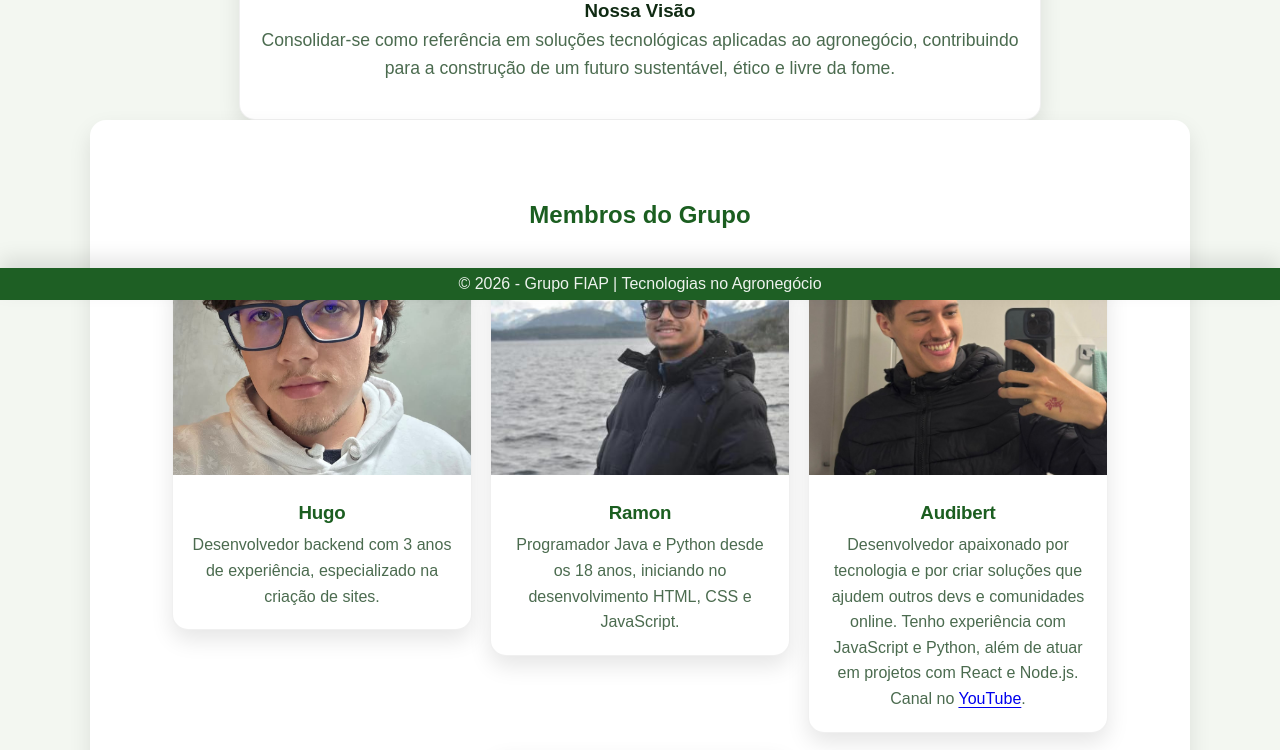
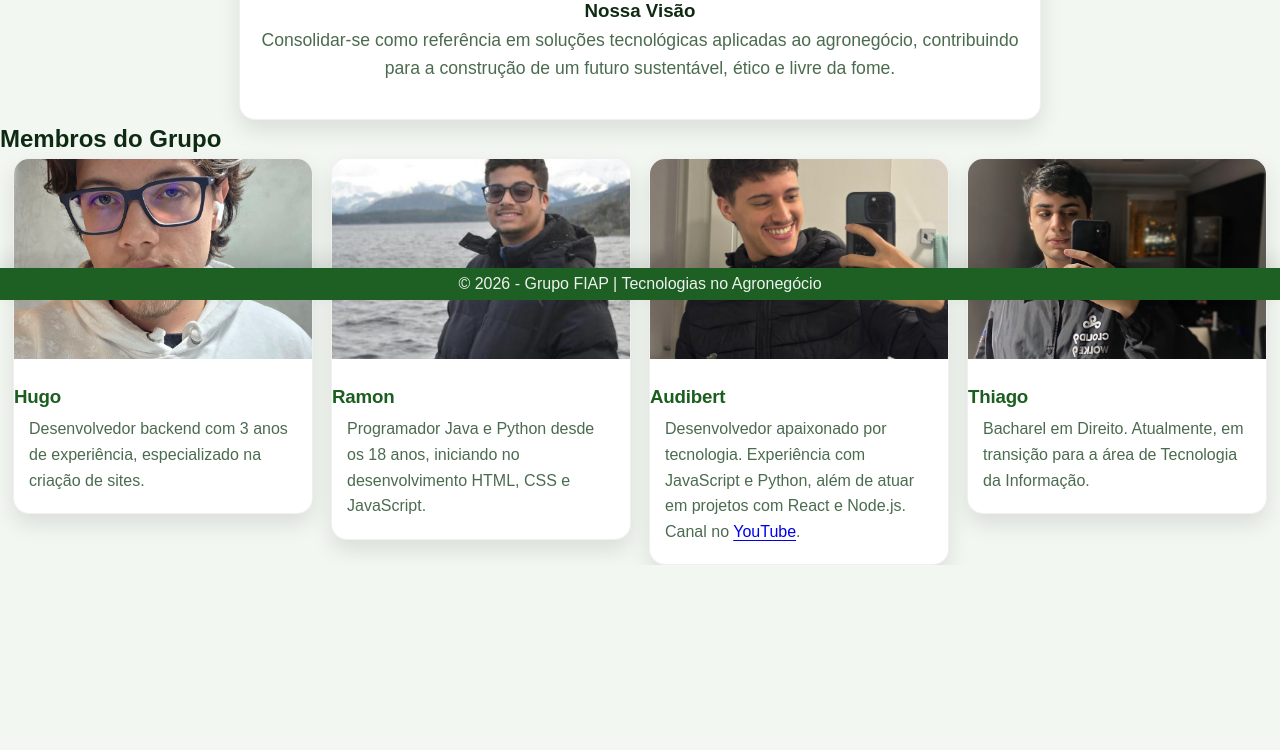
Before and after one commit to FIAP09/agrotech, a React (Vite) app: page /sobre-nos in a window 1280 px wide. Shown: the part 500-1250 px from the top of the page. After the commit the page ends 1065 px from the top, so only its background shows below. Built offline with nearby package versions, Linux system fonts and the light colour scheme.

Commit message:
Refactor SobreNos component for clarity
Removed redundant text and updated section class name.

```diff
--- a/src/pages/SobreNos.jsx
+++ b/src/pages/SobreNos.jsx
@@ -24,8 +24,7 @@ const membros = [
     href: null,
     texto: (
       <>
-        Desenvolvedor apaixonado por tecnologia e por criar soluções que ajudem outros devs e comunidades online. Tenho
-        experiência com JavaScript e Python, além de atuar em projetos com React e Node.js. Canal no{" "}
+        Desenvolvedor apaixonado por tecnologia. Experiência com JavaScript e Python, além de atuar em projetos com React e Node.js. Canal no{" "}
         <a href="https://www.youtube.com/@audibert" target="_blank" rel="noreferrer">
           YouTube
         </a>
@@ -41,6 +40,8 @@ const membros = [
     texto: <>Bacharel em Direito. Atualmente, em transição para a área de Tecnologia da Informação.</>,
   },
 ];
+
+
 
 export default function SobreNos() {
   return (
@@ -72,7 +73,7 @@ export default function SobreNos() {
         </div>
       </section>
 
-      <section className="tecnologias">
+      <section className="membros">
         <h2>Membros do Grupo</h2>
 
         <div className="cards">
```
